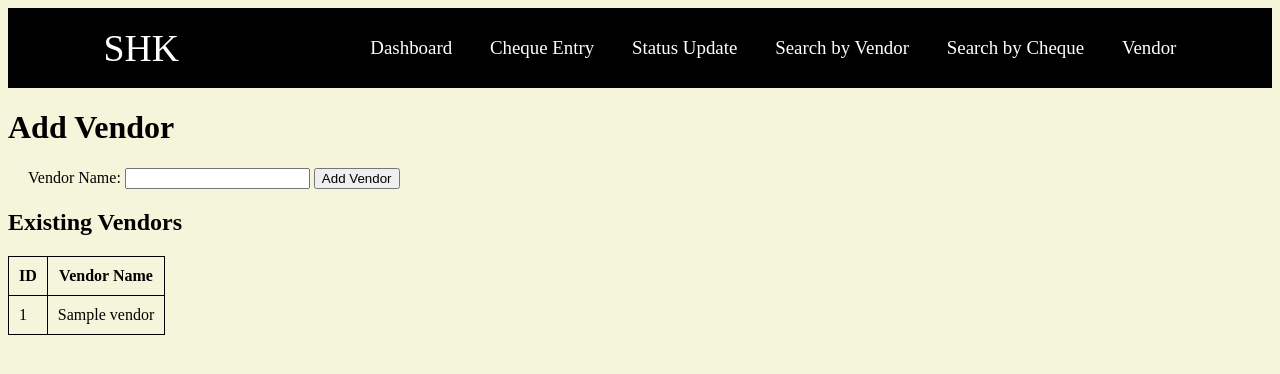
After one commit to arvind-tutor/SHK-CMS, a Flask app: page /vendor in a window 1280 px wide. The commit adds this page. Shown: the top 374 px of the page. Run offline with Flask 3, Linux system fonts and the light colour scheme; tables that the repository leaves empty or names only in its code hold one stand-in row (values such as "Sample post"); one stand-in notice (Sample message) is shown.

Commit message:
CMS 1.5.2
Drop down

```diff
--- a/app.py
+++ b/app.py
@@ -5,23 +5,23 @@ from datetime import *
 app = Flask(__name__)
 app.secret_key = 'shk-cms-secret-key'
 
+# def connect_db():
+#     return mysql.connector.connect(
+#         host="sql12.freesqldatabase.com",
+#         user="sql12780757",
+#         password="SI5nLl7W1R",
+#         database="sql12780757",
+#         port=3306
+#     )
+
+
 def connect_db():
     return mysql.connector.connect(
-        host="sql12.freesqldatabase.com",
-        user="sql12780757",
-        password="SI5nLl7W1R",
-        database="sql12780757",
-        port=3306
+        host="localhost",
+        user="root",
+        password="qwerty@123",
+        database="shk",
     )
-
-
-# def connect_db():
-#     return mysql.connector.connect(
-#         host="localhost",
-#         user="root",
-#         password="qwerty@123",
-#         database="shk",
-#     )
 
 def init_db():
     conn = connect_db()
@@ -41,6 +41,13 @@ def init_db():
     result_date = cursor.fetchone()
     if not result_date:
         cursor.execute("ALTER TABLE cms ADD COLUMN status_date DATE")
+
+    cursor.execute("""
+    CREATE TABLE IF NOT EXISTS vendors (
+        id INT PRIMARY KEY AUTO_INCREMENT,
+        name VARCHAR(100) UNIQUE
+    );
+    """)
     conn.commit()
     conn.close()
 
@@ -186,6 +193,8 @@ def custom_range():
 def index():
     conn = connect_db()
     cursor = conn.cursor(dictionary=True)
+    cursor.execute("SELECT name FROM vendors order by name asc")
+    vendor_list = [row['name'] for row in cursor.fetchall()]
 
     if request.method == 'POST':
         bank=request.form['bank']
@@ -210,10 +219,17 @@ def index():
     cursor.execute("SELECT * FROM cms order by ID desc limit 5")
     data = cursor.fetchall()
     conn.close()
-    return render_template('chequeentry.html', records=data)
+    return render_template('chequeentry.html', records=data,vendor_list=vendor_list)
 
 @app.route('/search', methods=['GET', 'POST'])
 def search():
+    conn = connect_db()
+    cursor = conn.cursor(dictionary=True)
+
+    # Fetch vendor list
+    cursor.execute("SELECT name FROM vendors ORDER BY name ASC")
+    vendor_list = [row['name'] for row in cursor.fetchall()]
+
     if request.method == 'POST':
         vendor = request.form['vendor']
         from_date = request.form['from_date']
@@ -221,9 +237,6 @@ def search():
 
         from_display = datetime.strptime(from_date, "%Y-%m-%d").strftime("%d-%m-%Y")
         to_display = datetime.strptime(to_date, "%Y-%m-%d").strftime("%d-%m-%Y")
-
-        conn = connect_db()
-        cursor = conn.cursor(dictionary=True)
 
         cursor.execute("SELECT * FROM cms WHERE vendor= %s and post_date BETWEEN %s AND %s", (vendor,from_date, to_date))
         vendor_results = cursor.fetchall()
@@ -240,11 +253,13 @@ def search():
             vendor=vendor,
             vendor_results=vendor_results,
             from_display=from_display,
-            to_display=to_display
+            to_display=to_display,
+            vendor_list=vendor_list  # pass vendor list here
         )
     else:
-        # For GET request, just show the empty search form
-        return render_template('search.html', vendor_results=[], count5=0, total5=0, vendor="", from_display="", to_display="")
+        conn.close()
+        # For GET request, show form with vendors
+        return render_template('search.html', vendor_results=[], count5=0, total5=0, vendor="", from_display="", to_display="", vendor_list=vendor_list)
 
 @app.route('/searchcheque', methods=['GET', 'POST'])
 def searchcheque():
@@ -300,10 +315,29 @@ def updatestatus():
     flash(f"✅ Cheque {cheque_no} status updated to {new_status}!", "success")
     return redirect('/statusupdate')
 
+@app.route('/vendor', methods=['GET', 'POST'])
+def vendor():
+    conn = connect_db()
+    cursor = conn.cursor(dictionary=True)
+
+    if request.method == 'POST':
+        name = request.form['vendor_name']
+        try:
+            cursor.execute("INSERT INTO vendors (name) VALUES (%s)", (name,))
+            conn.commit()
+            flash(f"✅ Vendor '{name}' added successfully!", "success")
+        except mysql.connector.IntegrityError:
+            flash(f"❌ Vendor '{name}' already exists!", "error")
+
+    cursor.execute("SELECT * FROM vendors")
+    vendors = cursor.fetchall()
+
+    conn.close()
+    return render_template('vendor.html', vendors=vendors)
+
+# if __name__ == '__main__':
+#     init_db()  # create table
+#     app.run(debug=False, host='0.0.0.0', port=10000)
 
 if __name__ == '__main__':
-    init_db()  # create table
-    app.run(debug=False, host='0.0.0.0', port=10000)
-
-# if __name__ == '__main__':
-#     app.run(debug=True)
+    app.run(debug=True)
--- a/templates/cheque.html
+++ b/templates/cheque.html
@@ -19,7 +19,7 @@
         .items {
             display: flex;
             gap:1cm;
-            font-size: 0.7cm;
+            font-size: 0.5cm;
         }
         .items a{
             color: white;
@@ -29,7 +29,7 @@
         .items a:hover{
             text-decoration: underline;
             text-underline-offset: 0.5cm;
-            font-size: 0.8cm;
+            font-size: 0.6cm;
         }
         body{
                 background-color: beige;
@@ -59,6 +59,7 @@
                 <p><a href="/statusupdate">Status Update</a></p>
                 <p><a href="/search">Search by Vendor</a></p>
                 <p><a href="/searchcheque">Search by Cheque</a></p>
+                <p><a href="/vendor">Vendor</a></p>
             </div>
         </nav>
     </header>
--- a/templates/index.html
+++ b/templates/index.html
@@ -20,7 +20,7 @@
 .items {
     display: flex;
     gap:1cm;
-    font-size: 0.7cm;
+    font-size: 0.5cm;
 }
 .items a{
     color: white;
@@ -30,7 +30,7 @@
 .items a:hover{
     text-decoration: underline;
     text-underline-offset: 0.5cm;
-    font-size: 0.8cm;
+    font-size: 0.6cm;
 }
     body{
         background-color: beige;
@@ -98,6 +98,7 @@
                 <p><a href="/statusupdate">Status Update</a></p>
                 <p><a href="/search">Search by Vendor</a></p>
                 <p><a href="/searchcheque">Search by Cheque</a></p>
+                <p><a href="/vendor">Vendor</a></p>
             </div>
         </nav>
     </header>
--- a/templates/statusupdate.html
+++ b/templates/statusupdate.html
@@ -19,7 +19,7 @@
         .items {
             display: flex;
             gap:1cm;
-            font-size: 0.7cm;
+            font-size: 0.5cm;
         }
         .items a{
             color: white;
@@ -29,7 +29,7 @@
         .items a:hover{
             text-decoration: underline;
             text-underline-offset: 0.5cm;
-            font-size: 0.8cm;
+            font-size: 0.6cm;
         }
         body{
                 background-color: beige;
@@ -106,6 +106,7 @@
                 <p><a href="/statusupdate">Status Update</a></p>
                 <p><a href="/search">Search by Vendor</a></p>
                 <p><a href="/searchcheque">Search by Cheque</a></p>
+                <p><a href="/vendor">Vendor</a></p>
             </div>
         </nav>
     </header>
--- /dev/null
+++ b/templates/vendor.html
@@ -0,0 +1,116 @@
+<!DOCTYPE html>
+<html lang="en">
+<head>
+    <meta charset="UTF-8">
+    <meta name="viewport" content="width=device-width, initial-scale=1.0">
+    <title>Add Vendor</title>
+    <style>
+         .nav-bar{
+            background: black;
+            color: white;
+            display: flex;
+            align-items: center;
+            justify-content: space-around;
+            height: 10vh;
+        }
+        .logo {
+            font-size: 1cm;
+        }
+        .items {
+            display: flex;
+            gap:1cm;
+            font-size: 0.5cm;
+        }
+        .items a{
+            color: white;
+            text-decoration: none;
+            transition: all 0.5s ease-in-out;
+        }
+        .items a:hover{
+            text-decoration: underline;
+            text-underline-offset: 0.5cm;
+            font-size: 0.6cm;
+        }
+        body{
+                background-color: beige;
+            }
+        table,tr,td,th{
+            border:1px solid black;
+            border-collapse: collapse;
+            padding: 10px;
+        }
+        form { margin: 20px; }
+        .alert {
+            padding: 10px;
+            margin: 15px auto;
+            width: 90%;
+            max-width: 600px;
+            border-radius: 5px;
+            text-align: center;
+        }
+        .alert-success {
+            background-color: #d4edda;
+            color: #155724;
+            border: 1px solid #c3e6cb;
+        }
+        .alert-error {
+            background-color: #f8d7da;
+            color: #721c24;
+            border: 1px solid #f5c6cb;
+        }
+
+    </style>
+</head>
+<body>
+    <header>
+        <nav class="nav-bar">
+            <div class="logo"> SHK </div>
+            <div class="items">
+                <p><a href="/">Dashboard</a></p>
+                <p><a href="/chequeentry">Cheque Entry</a></p>
+                <p><a href="/statusupdate">Status Update</a></p>
+                <p><a href="/search">Search by Vendor</a></p>
+                <p><a href="/searchcheque">Search by Cheque</a></p>
+                <p><a href="/vendor">Vendor</a></p>
+            </div>
+        </nav>
+    </header>
+    {% with messages = get_flashed_messages(with_categories=true) %}
+      {% if messages %}
+        <div>
+          {% for category, message in messages %}
+            <div class="alert alert-{{ category }}">
+              {{ message }}
+            </div>
+          {% endfor %}
+        </div>
+      {% endif %}
+    {% endwith %}
+    <h1>Add Vendor</h1>
+    <form method="POST">
+        <label for="vendor_name">Vendor Name:</label>
+        <input type="text" name="vendor_name" required>
+        <button type="submit">Add Vendor</button>
+    </form>
+    <h2>Existing Vendors</h2>
+    <table>
+        <tr>
+            <th>ID</th>
+            <th>Vendor Name</th>
+        </tr>
+        {% for v in vendors %}
+        <tr>
+            <td>{{ v.id }}</td>
+            <td>{{ v.name }}</td>
+        </tr>
+        {% endfor %}
+    </table>
+    <script>
+        setTimeout(() => {
+            document.querySelectorAll('.alert').forEach(alert => {
+                alert.style.display = 'none';
+            });
+        }, 3000);
+    </script>
+</body>
+</html>
```
Also changed, not shown: templates/chequeentry.html (+9 -3 lines), templates/search.html (+9 -3 lines).
